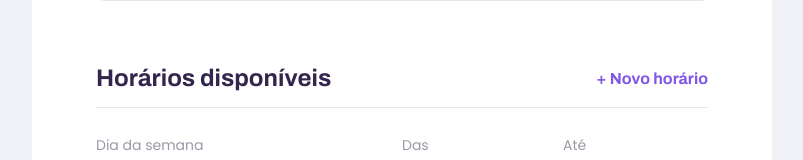
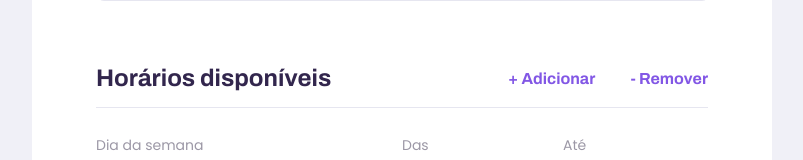
Before and after one commit to andersongames/proffy, a React (Create React App) app in the folder web/: page /give-classes in a window 1280 px wide. Shown: the part 1324-1484 px from the top of the page, without its empty margins (238-1041 px from the left). Built offline with nearby package versions, Linux system fonts and the light colour scheme; the HTML template or start-up script is replaced by a standard one.

Commit message:
remove scheduleItem

```diff
--- a/web/src/pages/TeacherForm/index.tsx
+++ b/web/src/pages/TeacherForm/index.tsx
@@ -31,7 +31,23 @@ function TeacherForm() {
         setScheduleItems([
             ...scheduleItems,
             { week_day: '0', from: '', to: '' }
-        ])
+        ]);
+        console.log(scheduleItems.length);
+    }
+
+    function handleRemoveOrClearScheduleItem() {
+        if (scheduleItems.length === 1) {
+            setScheduleItems([
+                { week_day: '0', from: '', to: '' }
+            ]);
+            console.log(scheduleItems.length);
+        } else {
+            scheduleItems.pop();
+            setScheduleItems([
+                ...scheduleItems
+            ])
+            console.log(scheduleItems.length);
+        }
     }
 
     function setScheduleItemValue(position: number, field: string, value: string) {
@@ -146,14 +162,20 @@ function TeacherForm() {
                     <fieldset>
                         <legend>
                             Horários disponíveis
-              <button type="button" onClick={addNewScheduleItem}>
-                                + Novo horário
-              </button>
+                            <div className="buttons">
+                                <button type="button" onClick={addNewScheduleItem}>
+                                    + Adicionar
+                                </button>
+
+                                <button type="button" onClick={handleRemoveOrClearScheduleItem}>
+                                    - Remover
+                                </button>
+                            </div>
                         </legend>
 
                         {scheduleItems.map((scheduleItem, index) => {
                             return (
-                                <div key={scheduleItem.week_day} className="schedule-item">
+                                <div key={`${scheduleItem.week_day} + ${Math.round(Math.random() * 50)}`} className="schedule-item">
                                     <Select
                                         name="week_day"
                                         label="Dia da semana"
--- a/web/src/pages/TeacherForm/styles.css
+++ b/web/src/pages/TeacherForm/styles.css
@@ -60,6 +60,10 @@
     color: var(--color-text-complement);
 }
 
+#page-teacher-form main .schedule-item + .schedule-item {
+    margin-top: 4.8rem;
+}
+
 #page-teacher-form main footer {
     padding: 4rem 2.4rem;
     background-color: var(--color-box-footer);
@@ -114,6 +118,13 @@
         padding: 0 6.4rem;
     }
 
+    #page-teacher-form main fieldset legend .buttons {
+        width: 20rem;
+        display: flex;
+        align-items: center;
+        justify-content: space-between;
+    }
+
     #page-teacher-form main .schedule-item {
         display: grid;
         grid-template-columns: 2fr 1fr 1fr;
```
Also changed, not shown: 1 other file (tests, documents, lock files or other folders).
